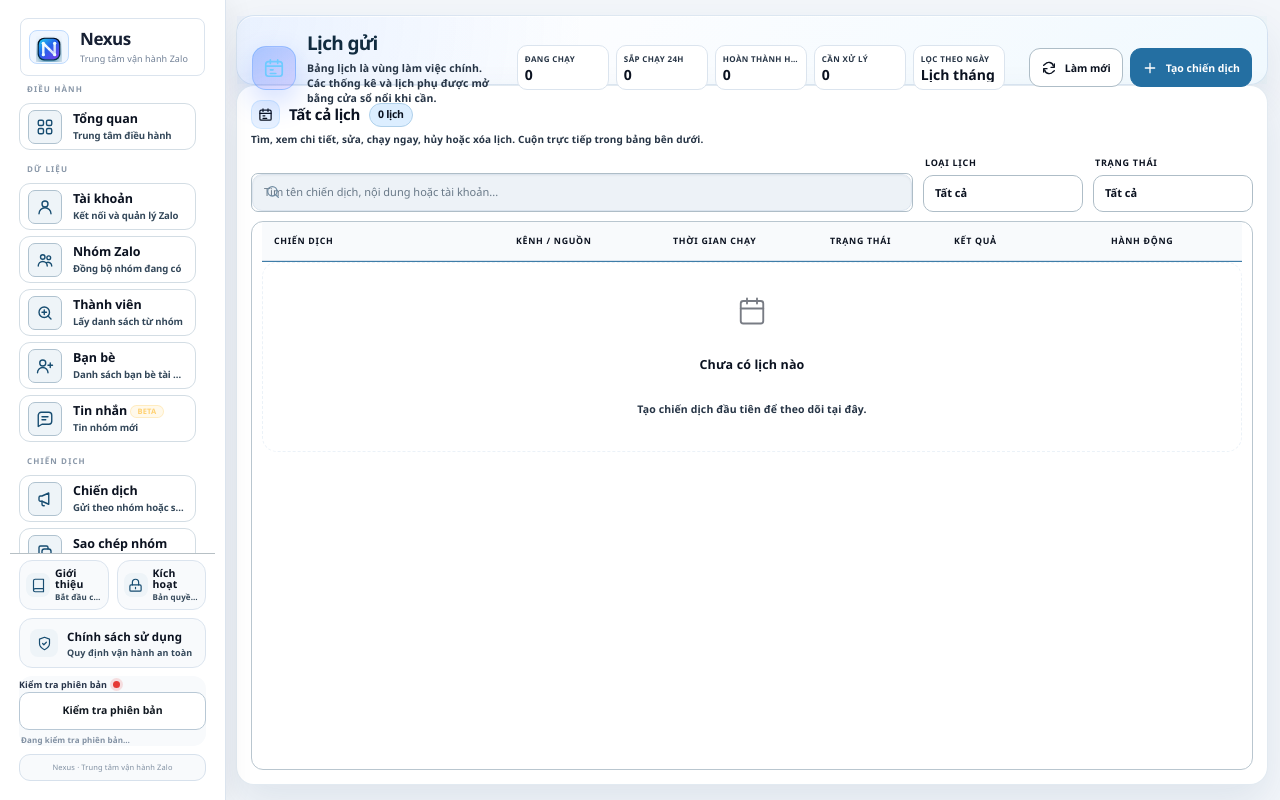
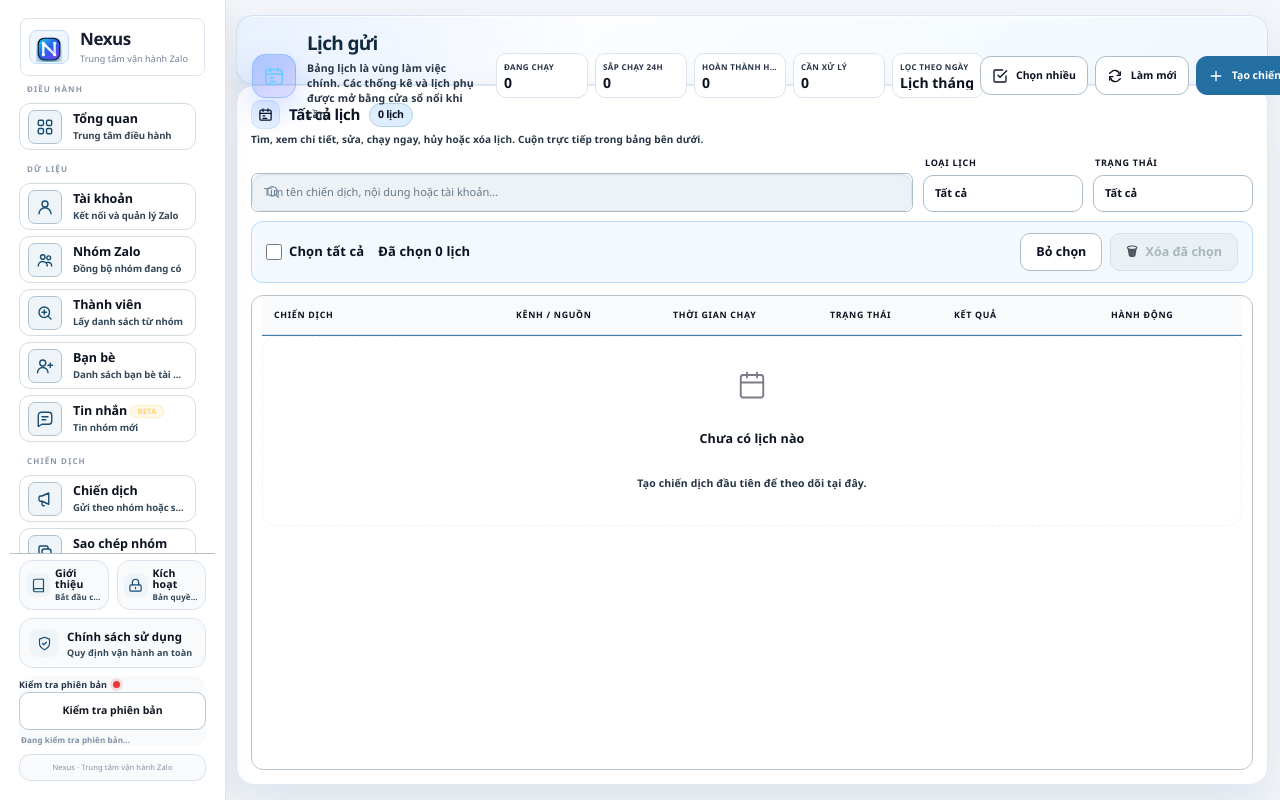
Before and after one commit to AnhTuan2003ml/mkt_zalo, a Python web app: template templates/schedule_monitor.html in a window 1280 px wide. Run offline with Jinja, Linux system fonts and the light colour scheme; the template is opened without the code that fills it, so the values that code supplies are empty.

Commit message:
Lich hoat dong: them chon nhieu + xoa hang loat (giong Sao chep nhom)
- Nut "Chon nhieu" tren toolbar; checkbox tren tung dong lich (dat trong le trai,
  header + dong cung padding nen cot van thang hang).
- Thanh bulk: Chon tat ca / Da chon N lich / Bo chon / Xoa da chon.
- Chien dich nhieu tai khoan tinh la 1 lich (tick chon ca chien dich).
- Xoa hang loat qua DELETE /api/schedules/{id}; bo qua lich dang chay.
- Chi ap dung cho lich (schedule); action_plan khong co endpoint xoa nen khong hien checkbox.

Da kiem chung truc tiep: chon 2 -> "Da chon 2 lich", nut Xoa bat, cot thang hang, khong loi console.

Co-Authored-By: Claude Opus 4.8 <noreply@anthropic.com>
Claude-Session: https://claude.ai/code/session_015VNADCWB3ARLRsfsPCkknM

```diff
--- a/static/css/schedule-monitor.css
+++ b/static/css/schedule-monitor.css
@@ -1555,3 +1555,48 @@ html[data-theme="light"] .schedmon-overlay-head h2 {
     .schedmon-campaign-modal-item { grid-template-columns: 1fr auto; row-gap: 8px; }
     .schedmon-campaign-modal-item .scmi-result { align-items: flex-start; }
 }
+
+/* ─── Chọn nhiều lịch + xóa hàng loạt ─────────────────────────────────────── */
+#schedmonSelectToggle.is-active {
+    color: var(--accent, #2f7fd1);
+    border-color: var(--accent, #2f7fd1);
+    background: rgba(88, 166, 255, .10);
+}
+.schedmon-bulk-bar {
+    display: flex;
+    align-items: center;
+    gap: 14px;
+    flex-wrap: wrap;
+    padding: 10px 14px;
+    margin: 0 0 12px;
+    border: 1px solid rgba(88, 166, 255, .35);
+    border-radius: 12px;
+    background: rgba(88, 166, 255, .07);
+}
+.schedmon-bulk-all { display: inline-flex; align-items: center; gap: 7px; font-size: 13px; cursor: pointer; }
+.schedmon-bulk-all input { width: 16px; height: 16px; cursor: pointer; accent-color: var(--accent, #2f7fd1); }
+.schedmon-bulk-count { font-size: 13px; font-weight: 600; color: var(--text-muted); }
+.schedmon-bulk-actions { display: flex; gap: 8px; margin-left: auto; }
+.schedmon-bulk-actions .btn-danger { background: var(--red, #e5484d); color: #fff; border: 1px solid var(--red, #e5484d); }
+.schedmon-bulk-actions .btn-danger:hover:not(:disabled) { filter: brightness(.95); }
+.schedmon-bulk-actions .btn-danger:disabled { opacity: .5; cursor: not-allowed; }
+
+/* Chừa lề trái cho checkbox — áp cho CẢ header và các dòng để cột vẫn thẳng hàng. */
+.schedmon-table-shell.schedmon-selecting .schedmon-table-head,
+.schedmon-table-shell.schedmon-selecting .schedule-table-row { padding-left: 40px; }
+.schedule-table-row { position: relative; }
+.schedmon-select-box {
+    position: absolute;
+    left: 12px;
+    top: 50%;
+    transform: translateY(-50%);
+    z-index: 3;
+    display: inline-flex;
+    align-items: center;
+    cursor: pointer;
+}
+.schedmon-select-box input { width: 18px; height: 18px; cursor: pointer; accent-color: var(--accent, #2f7fd1); }
+.schedule-table-row.schedmon-selected {
+    background: rgba(88, 166, 255, .08);
+    box-shadow: inset 3px 0 0 var(--accent, #2f7fd1);
+}
--- a/static/js/schedule-monitor.js
+++ b/static/js/schedule-monitor.js
@@ -12,7 +12,9 @@
         all: [],
         calendarYear: initialCalendarDate.getFullYear(),
         calendarMonth: initialCalendarDate.getMonth(),
-        selectedDateKey: ''
+        selectedDateKey: '',
+        selectMode: false,
+        selected: {}
     };
     var REFRESH_MS = 15000;
     var refreshTimer = null;
@@ -369,6 +371,15 @@
     // ─── "Tất cả lịch" ───────────────────────────────────────────────────
     function jsArg(v) { return JSON.stringify(String(v == null ? '' : v)); }
 
+    // Checkbox chọn lịch (chỉ hiện khi bật chế độ chọn). `ids` = các scheduleId thẻ đại diện.
+    function schedSelectCheckboxHtml(ids) {
+        if (!state.selectMode) return '';
+        var list = (ids || []).filter(Boolean);
+        var checked = list.length > 0 && list.every(function (id) { return state.selected[id]; });
+        return '<label class="schedmon-select-box" title="Chọn lịch" onclick="event.stopPropagation()">' +
+            '<input type="checkbox" data-sched-select-ids="' + escHtml(list.join(',')) + '"' + (checked ? ' checked' : '') + '></label>';
+    }
+
     function buildScheduleCard(sch) {
         var kind = kindInfo(sch);
         var st = sch.status || 'pending';
@@ -380,8 +391,10 @@
         var percent = total ? Math.round((processed / total) * 100) : 0;
 
         var row = document.createElement('div');
-        row.className = 'schedule-table-row';
+        var sid = String(sch.scheduleId || '');
+        row.className = 'schedule-table-row' + (state.selectMode ? ' schedmon-selecting' : '') + (state.selected[sid] ? ' schedmon-selected' : '');
         row.innerHTML =
+            schedSelectCheckboxHtml([sid]) +
             '<div class="schedule-table-cell">' +
                 '<div class="schedule-table-title" title="' + escHtml(sch.title || 'Không có tiêu đề') + '">' + escHtml(sch.title || 'Không có tiêu đề') + '</div>' +
                 '<div class="schedule-table-sub">' + escHtml((sch.message || 'Không có mô tả').slice(0, 90)) + '</div>' +
@@ -449,9 +462,12 @@
             (hasActive ? '<button class="schedule-icon-btn is-danger" title="Hủy cả chiến dịch" onclick="SchedMon.campaignCancel(\'' + cid + '\')">' + iconSvg('stop') + '</button>' : '') +
             '<button class="schedule-icon-btn is-danger" title="Xóa cả chiến dịch" onclick="SchedMon.campaignDelete(\'' + cid + '\')">' + iconSvg('trash') + '</button>';
 
+        var campIds = schedules.map(function (s) { return String(s.scheduleId || ''); }).filter(Boolean);
+        var campSel = campIds.length > 0 && campIds.every(function (id) { return state.selected[id]; });
         var row = document.createElement('div');
-        row.className = 'schedule-table-row schedmon-campaign-row';
+        row.className = 'schedule-table-row schedmon-campaign-row' + (state.selectMode ? ' schedmon-selecting' : '') + (campSel ? ' schedmon-selected' : '');
         row.innerHTML =
+            schedSelectCheckboxHtml(campIds) +
             '<div class="schedule-table-cell">' +
                 '<div class="schedule-table-title" title="' + escHtml(title) + '">' + escHtml(title) + '</div>' +
                 '<div class="schedule-table-sub">Chiến dịch • ' + schedules.length + ' tài khoản</div>' +
@@ -462,6 +478,69 @@
             '<div class="schedule-table-cell schedule-table-result"><strong>' + ok + '/' + total + ' (' + percent + '%)</strong><span>' + pend + ' chờ · ' + fail + ' lỗi</span></div>' +
             '<div class="schedule-table-cell schedule-table-actions">' + actions + '</div>';
         return row;
+    }
+
+    // ─── Chọn nhiều lịch + xóa hàng loạt ──────────────────────────────────
+    function allScheduleIds() {
+        return (state.all || []).filter(function (x) { return x._itemType === 'schedule'; })
+            .map(function (x) { return String(x.scheduleId || ''); }).filter(Boolean);
+    }
+    function visibleScheduleIds() {
+        return (state.rendered || []).filter(function (x) { return x._itemType === 'schedule'; })
+            .map(function (x) { return String(x.scheduleId || ''); }).filter(Boolean);
+    }
+    function setSchedSelected(ids, checked) {
+        (ids || []).forEach(function (id) { if (!id) return; if (checked) state.selected[id] = true; else delete state.selected[id]; });
+    }
+    // Đếm theo LỊCH/tác vụ (chiến dịch nhiều tài khoản = 1), không đếm từng tài khoản.
+    function selectedSchedTaskCount() {
+        var tasks = 0;
+        buildScheduleGroups((state.rendered || []).filter(function (x) { return x._itemType === 'schedule'; })).forEach(function (g) {
+            var ids = g.items.map(function (s) { return String(s.scheduleId || ''); }).filter(Boolean);
+            if (ids.length && ids.some(function (id) { return state.selected[id]; })) tasks++;
+        });
+        return tasks;
+    }
+    function updateSchedBulkBar() {
+        var hasAny = Object.keys(state.selected).some(function (id) { return state.selected[id]; });
+        var countEl = document.getElementById('schedmonBulkCount');
+        if (countEl) countEl.textContent = 'Đã chọn ' + selectedSchedTaskCount() + ' lịch';
+        var del = document.getElementById('schedmonBulkDelete');
+        if (del) del.disabled = !hasAny;
+        var allBox = document.getElementById('schedmonBulkAll');
+        if (allBox) { var vis = visibleScheduleIds(); allBox.checked = vis.length > 0 && vis.every(function (id) { return state.selected[id]; }); }
+    }
+    function toggleSchedSelectMode(on) {
+        state.selectMode = (on === undefined) ? !state.selectMode : !!on;
+        if (!state.selectMode) state.selected = {};
+        var btn = document.getElementById('schedmonSelectToggle');
+        if (btn) btn.classList.toggle('is-active', state.selectMode);
+        var bar = document.getElementById('schedmonBulkBar');
+        if (bar) bar.hidden = !state.selectMode;
+        var shell = document.querySelector('.schedmon-table-shell');
+        if (shell) shell.classList.toggle('schedmon-selecting', state.selectMode);
+        filterAll();
+    }
+    function clearSchedSelection() { state.selected = {}; filterAll(); }
+    function selectAllSchedVisible(checked) { setSchedSelected(visibleScheduleIds(), checked); filterAll(); }
+    async function deleteSchedSelected() {
+        var ids = Object.keys(state.selected).filter(function (id) { return state.selected[id]; });
+        if (!ids.length) return;
+        var runningById = {};
+        (state.all || []).forEach(function (x) { if (x._itemType === 'schedule') runningById[String(x.scheduleId || '')] = (x.status === 'running'); });
+        var deletable = ids.filter(function (id) { return !runningById[id]; });
+        var skipped = ids.length - deletable.length;
+        if (!deletable.length) { showNotif('Không thể xóa', 'Các lịch đang chạy không thể xóa. Hãy hủy trước.', 'error'); return; }
+        var taskN = selectedSchedTaskCount();
+        var msg = 'Xóa ' + taskN + ' lịch đã chọn và toàn bộ lịch sử?' + (skipped ? ' (' + skipped + ' tài khoản đang chạy sẽ được bỏ qua)' : '');
+        if (!(await nexusConfirm(msg, { title: 'Xóa lịch đã chọn', confirmText: 'Xóa', danger: true }))) return;
+        var okc = 0;
+        for (var i = 0; i < deletable.length; i++) {
+            try { var r = await fetch('/api/schedules/' + encodeURIComponent(deletable[i]), { method: 'DELETE' }); var d = await r.json(); if (!d.error) okc++; } catch (e) { /* tiếp tục */ }
+        }
+        state.selected = {};
+        showNotif('Đã xóa', 'Đã xóa ' + okc + '/' + deletable.length + ' lịch.', okc ? 'success' : 'error');
+        reload();
     }
 
     function buildActionPlanCard(plan) {
@@ -679,11 +758,17 @@
     function renderAll(items) {
         var root = document.getElementById('allList');
         if (!root) return;
+        state.rendered = items || [];
+        // Bỏ khỏi vùng chọn những lịch đã biến mất.
+        var existing = {};
+        allScheduleIds().forEach(function (id) { existing[id] = true; });
+        Object.keys(state.selected).forEach(function (id) { if (!existing[id]) delete state.selected[id]; });
         if (!items.length) {
             var emptyTitle = state.selectedDateKey ? ('Không có lịch ngày ' + formatDateKey(state.selectedDateKey, false)) : 'Chưa có lịch nào';
             var emptyText = state.selectedDateKey ? 'Chọn ngày khác trên lịch tháng hoặc bấm Bỏ lọc để xem toàn bộ.' : 'Tạo chiến dịch đầu tiên để theo dõi tại đây.';
             root.innerHTML = '<div class="schedmon-empty"><svg viewBox="0 0 24 24" fill="none" stroke="currentColor" stroke-width="1.5"><rect x="3" y="4" width="18" height="18" rx="2"/><path d="M16 2v4M8 2v4M3 10h18"/></svg><b>' + escHtml(emptyTitle) + '</b><p>' + escHtml(emptyText) + '</p></div>';
             setText('schedListCount', '0 lịch');
+            updateSchedBulkBar();
             return;
         }
         root.innerHTML = '';
@@ -699,6 +784,7 @@
             topCount += 1;
         });
         setText('schedListCount', topCount + ' lịch');
+        updateSchedBulkBar();
     }
 
     function filterAll() {
@@ -1180,6 +1266,26 @@
         if (calendarClearBtn) calendarClearBtn.addEventListener('click', function () { clearDateFilter(); });
         if (dateFilterClearBtn) dateFilterClearBtn.addEventListener('click', function () { clearDateFilter(); });
 
+        // Chọn nhiều lịch + xóa hàng loạt.
+        var selToggle = document.getElementById('schedmonSelectToggle');
+        if (selToggle) selToggle.addEventListener('click', function () { toggleSchedSelectMode(); });
+        var bulkClear = document.getElementById('schedmonBulkClear');
+        if (bulkClear) bulkClear.addEventListener('click', clearSchedSelection);
+        var bulkDelete = document.getElementById('schedmonBulkDelete');
+        if (bulkDelete) bulkDelete.addEventListener('click', deleteSchedSelected);
+        var bulkAll = document.getElementById('schedmonBulkAll');
+        if (bulkAll) bulkAll.addEventListener('change', function () { selectAllSchedVisible(this.checked); });
+        var allList = document.getElementById('allList');
+        if (allList) allList.addEventListener('change', function (event) {
+            var cb = event.target;
+            if (!cb || !cb.getAttribute || cb.getAttribute('data-sched-select-ids') === null) return;
+            var ids = String(cb.getAttribute('data-sched-select-ids') || '').split(',').filter(Boolean);
+            setSchedSelected(ids, cb.checked);
+            var row = cb.closest ? cb.closest('.schedule-table-row') : null;
+            if (row) row.classList.toggle('schedmon-selected', cb.checked);
+            updateSchedBulkBar();
+        });
+
         updateDateFilterUI();
         reload();
         startAutoRefresh();
--- a/templates/schedule_monitor.html
+++ b/templates/schedule_monitor.html
@@ -11,7 +11,7 @@
 </head>
 <body class="schedmon-page">
 {% include '_nav.html' %}
-<link rel="stylesheet" href="{{ url_for('static', filename='css/schedule-monitor.css') }}?v=campaign-group-v2">
+<link rel="stylesheet" href="{{ url_for('static', filename='css/schedule-monitor.css') }}?v=campaign-group-v3">
 
 <link rel="stylesheet" href="{{ url_for('static', filename='css/nexus-data-light.css') }}?v=nexus-light-v3-20260728">
 <main class="page schedmon-shell">
@@ -50,6 +50,10 @@
         </div>
 
         <div class="schedmon-topbar-actions">
+            <button type="button" class="btn btn-ghost" id="schedmonSelectToggle" title="Chọn nhiều lịch để xóa">
+                <svg viewBox="0 0 24 24" aria-hidden="true"><path d="M9 11l3 3L22 4"/><path d="M21 12v7a2 2 0 0 1-2 2H5a2 2 0 0 1-2-2V5a2 2 0 0 1 2-2h11"/></svg>
+                <span>Chọn nhiều</span>
+            </button>
             <button type="button" class="btn btn-ghost" id="schedmonRefreshBtn" onclick="SchedMon.reload()" title="Làm mới dữ liệu">
                 <svg viewBox="0 0 24 24" aria-hidden="true"><path d="M20 6v5h-5"/><path d="M4 18v-5h5"/><path d="M18.5 9A7 7 0 0 0 6.2 6.2L4 8M5.5 15A7 7 0 0 0 17.8 17.8L20 16"/></svg>
                 <span>Làm mới</span>
@@ -106,6 +110,16 @@
                     <option value="cancelled">Đã hủy</option>
                 </select>
             </label>
+        </div>
+
+        <!-- Thanh thao tác khi chọn nhiều lịch -->
+        <div id="schedmonBulkBar" class="schedmon-bulk-bar" hidden>
+            <label class="schedmon-bulk-all"><input type="checkbox" id="schedmonBulkAll"> Chọn tất cả</label>
+            <span class="schedmon-bulk-count" id="schedmonBulkCount">Đã chọn 0 lịch</span>
+            <div class="schedmon-bulk-actions">
+                <button id="schedmonBulkClear" class="btn btn-ghost btn-sm" type="button">Bỏ chọn</button>
+                <button id="schedmonBulkDelete" class="btn btn-danger btn-sm" type="button" disabled><span>🗑</span> Xóa đã chọn</button>
+            </div>
         </div>
 
         <div class="schedmon-table-shell" tabindex="0" aria-label="Bảng tất cả lịch, có thể cuộn dọc và ngang">
@@ -230,6 +244,6 @@
     </div>
 </div>
 
-<script src="{{ url_for('static', filename='js/schedule-monitor.js') }}?v=campaign-group-v2"></script>
+<script src="{{ url_for('static', filename='js/schedule-monitor.js') }}?v=campaign-group-v3"></script>
 </body>
 </html>
```
